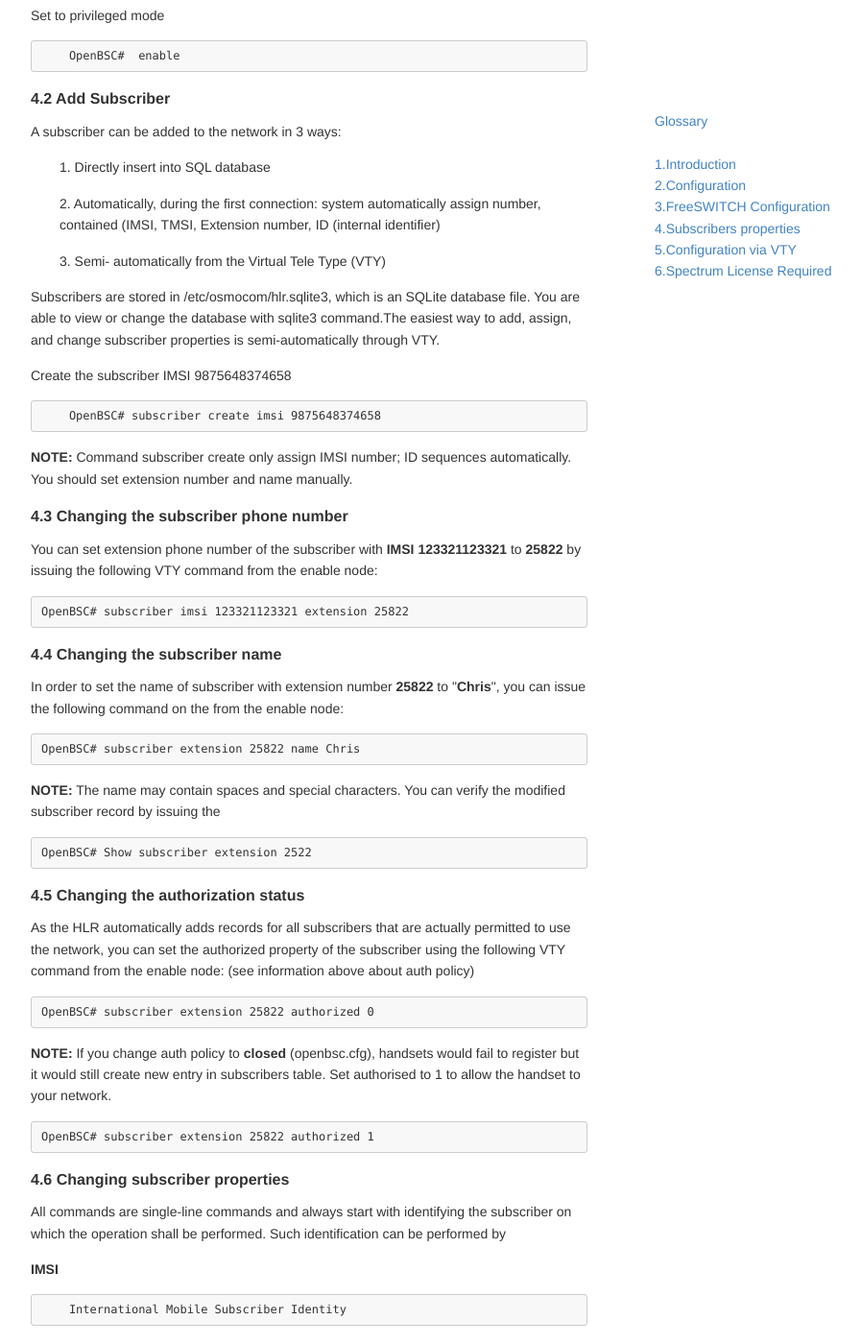
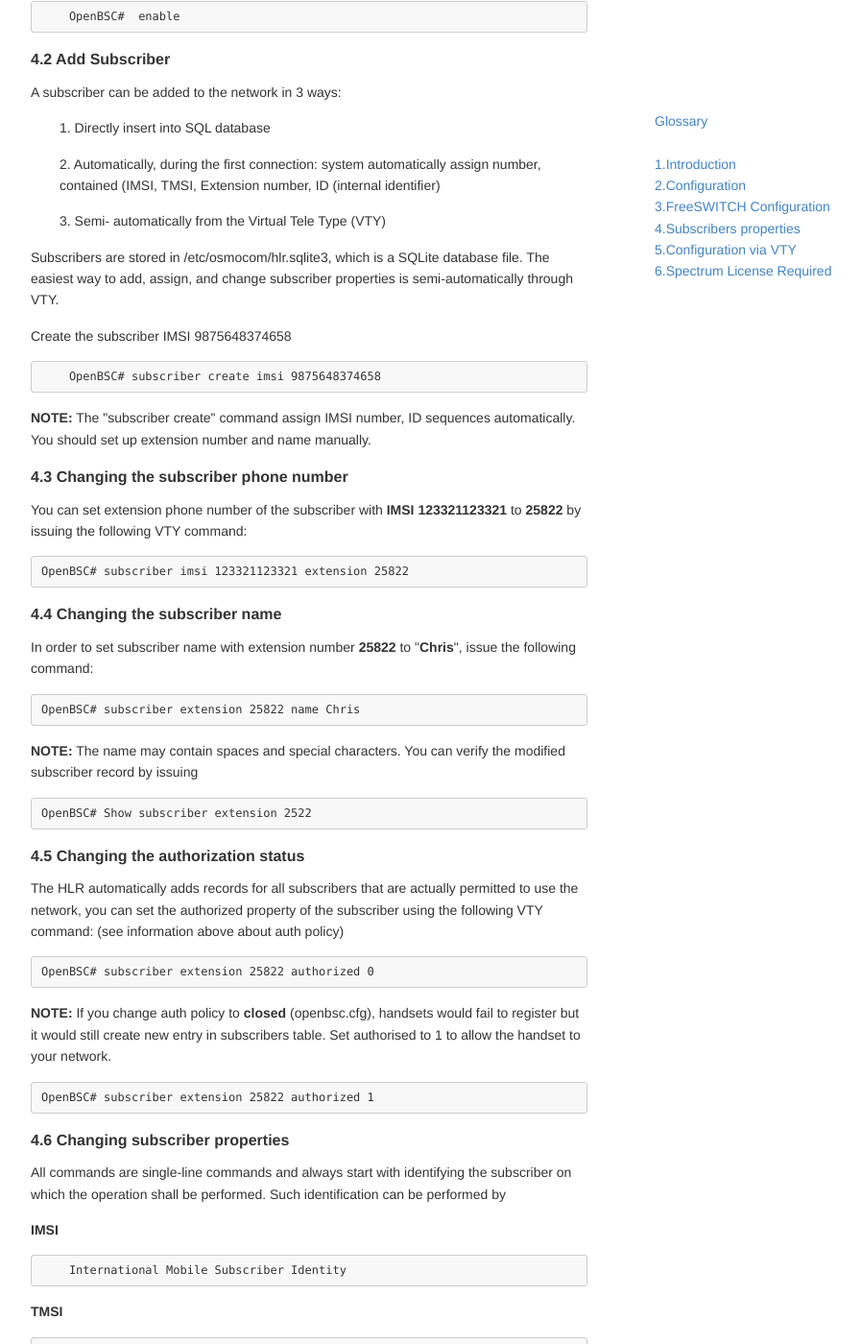
Before and after one commit to fairwaves/um-docs, a Jekyll site: the page soft_conf.html, which Jekyll copies as it is, in a window 1280 px wide and 1400 px high, scrolled down 21211 px. Shown: the whole window at 96% size, without its empty margins (248-1145 px from the left). Built offline with Jekyll 4.4.1, drawn with Linux system fonts in a browser that asks for light colours; nearby versions of some CDN libraries; some of the changed text lies outside the part shown.

Commit message:
Theory update + grammar check. Published

```diff
--- a/soft_conf.html
+++ b/soft_conf.html
@@ -446,43 +446,43 @@
 <h4>Mobile Station (MS)</h4>
 <p>is made up of two components:</p>
 <ul>
-<li><p><strong><u>1. Mobile Equipment (ME)</u></strong> refers to the physical phone itself.</p></li>
+<li><p><strong>1. Mobile Equipment (ME)</strong> refers to the physical phone itself.</p></li>
 <li>
-<p><strong><u>2. Subscriber Identity Module (SIM)</u></strong> is a small smart card that carries information specific to the subscriber, such as IMSI, TMSI, Ki (used for encryption), Service Provider Name (SPN), and Local Area Identity (LAI). </p>
+<p><strong>2. Subscriber Identity Module (SIM)</strong> is a small smart card that carries information specific to the subscriber, such as IMSI, TMSI, Ki (used for encryption), Service Provider Name (SPN), and Local Area Identity (LAI). </p>
 </li>
 </ul>
 <h4>Base Station Subsystem (BSS)</h4>
 <p>consists of two elements:</p>
 <ul>
 <li>
-<p><strong><u>1. Base Transceiver Station (BTS)</u></strong> responsible for carrying out radio communications between the network and the MS,it handles speech encoding, encryption, multiplexing (TDMA), and modulation/demodulation of the radio signals.</p>
+<p><strong>1. Base Transceiver Station (BTS)</strong> responsible for carrying out radio communications between the network and the MS,it handles speech encoding, encryption, multiplexing (TDMA), and modulation/demodulation of the radio signals.</p>
 </li>
 <li>
-<p><u>2. Base Station Controller (BSC)</u> handles allocation of radio channels, frequency administration, power and signal measurements from the MS, and handovers from one BTS to another.</p>
+<p><strong>2. Base Station Controller (BSC)</strong> handles allocation of radio channels, frequency administration, power and signal measurements from the MS, and handovers from one BTS to another.</p>
 </li>
 </ul>
 <h4>Network Switching Subsystem (NSS)</h4>
 <p>provides the main control and interfacing for the whole mobile network.</p>
 <ul>
 <li>
-<p><strong><u>1. Mobile Switching Centre (MSC)</u></strong> is the main element delivery node for GSM, responsible for the routing voice calls and SMS. MSC acts like a normal switching node within a PSTN or ISDN, but also provides additional functionality to enable the requirements of a mobile user to be supported. These include registration, authentication, call location, inter-MSC handovers and call routing to a mobile subscriber. It also provides an interface to the PSTN so that calls can be routed from the mobile network to a phone connected to a landline. Interfaces to other MSCs are provided to enable calls on different networks.</p>
+<p><strong>1. Mobile Switching Centre (MSC)</strong> is the main element delivery node for GSM, responsible for the routing voice calls and SMS. MSC acts like a normal switching node within a PSTN or ISDN, but also provides additional functionality to enable the requirements of a mobile user to be supported. These include registration, authentication, call location, inter-MSC handovers and call routing to a mobile subscriber. It also provides an interface to the PSTN so that calls can be routed from the mobile network to a phone connected to a landline. Interfaces to other MSCs are provided to enable calls on different networks.</p>
 </li>
 <li>
-<p><strong><u>2. Home Location Register (HLR)</u></strong> is a central database that contains details of each mobile phone subscriber that is authorized (AuC) to use the GSM core network.The HLR maintains information such as the MSISDN, IMSI, current location of the MS, roaming restrictions, and subscriber
+<p><strong>2. Home Location Register (HLR)</strong> is a central database that contains details of each mobile phone subscriber that is authorized (AuC) to use the GSM core network.The HLR maintains information such as the MSISDN, IMSI, current location of the MS, roaming restrictions, and subscriber
 features.</p>
 </li>
 <li>
-<p><strong><u>3. Visitor Location Register (VLR)</u></strong> contains subset of the information about the mobile subscribers which came from the other MSC.</p>
+<p><strong>3. Visitor Location Register (VLR)</strong> contains subset of the information about the mobile subscribers which came from the other MSC.</p>
 </li>
 <li>
-<p><strong><u>4. Equipment Identity Register (EIR)</u></strong> is a database that keeps tracks of handsets on the network using the IMEI.</p>
+<p><strong>4. Equipment Identity Register (EIR)</strong> is a database that keeps tracks of handsets on the network using the IMEI.</p>
 </li>
 <li>
-<p><strong><u>5. Authentication Centre (AuC)</u></strong> is responsible for generating the necessary cryptovariables for authentication and encryption on the network. The Auc also stores the Ki for each IMSI on the network. Although it is not
+<p><strong>5. Authentication Centre (AuC)</strong> is responsible for generating the necessary cryptovariables for authentication and encryption on the network. The Auc also stores the Ki for each IMSI on the network. Although it is not
 required, the Auc is normally physically collocated with the HLR.</p>
 </li>
 <li>
-<p><strong><u>6. Gateway Mobile Switching Centre (GMSC)</u></strong> is a gateway between
+<p><strong>6. Gateway Mobile Switching Centre (GMSC)</strong> is a gateway between
 two networks. If a mobile subscriber wants to place a call to a regular land line, then the call would have to go through a GMSC in order to
 switch to the Public Switched Telephone Network (PSTN).</p>
 </li>
@@ -521,20 +521,20 @@
 </ul>
 <p>UmCORE is available in customer co-located and cloud versions.</p>
 
-<h4> UmCORE Local</h4>
+<strong>   UmCORE Local</strong>
 <p>UmCORE Local is a turnkey solution comprised of a compact low power server loaded with preconfigured software, designed for ease of deployment and customer co-location.
 </p>
 <p>UmCORE Local can be managed and upgraded remotely via a secure VPN link.    </p>
 
-<h4>UmCORE Cloud </h4>
+<strong>  UmCORE Cloud </strong>
 <p>UmCORE Cloud is a hosted solution that provides an additional layer of resilience and is used to enable integration with existing operator networks via a VoIP-SS7 gateway.
 </p>
 <a name="2.Configuration"></a><h4>2. Configuration<a class="anchorlink" href="#2.Configuration"></a></h4>
  <br>
 <h4>2.1	Log in</h4>
-<p>There are two physical ethernet interfaces for the <strong><u>UmDESK</u></strong>, which is have a static IP for the external ethernet card <u>192.168.50.100</u> (<i>also it's configured to obtain IP address via DHCP</i>)</p>
+<p>There are two physical ethernet interfaces for the <strong>UmDESK</strong>, which is have a static IP for the external ethernet card <u>192.168.50.100</u> (<i>also it's configured to obtain IP address via DHCP</i>)</p>
 <p><u>192.168.10.10</u> is internal interface for the UmTRX.</p>
-<p><u>NOTE:</u> to detect radio devices and confirm connectivity run:</p>
+<p><strong>NOTE:</strong>   to detect radio devices and confirm connectivity run:</p>
 <pre><code>uhd_find_devices
 </code></pre>
 
@@ -581,7 +581,7 @@
 <p>Refer to <a href="https://help.ubuntu.com/14.04/ubuntu-help/index.html"><strong>Ubuntu</strong></a> documentation for details
 </p>
 
-<p><u>NOTE:</u> Base station configured to get IP address through DHCP.
+<p><strong>  NOTE:</strong>   Base station configured to get IP address through DHCP.
 We also recommend to keep configuration for the
 <u>eth1:1</u> (192.168.50.50/24), because it's used as a backup IP address. If you
 want to configure a statis IP address, change <u>eth1</u> configuration.</p>
@@ -612,9 +612,9 @@
 <p>policy of access to the network. it's open for all by default.
 Possible values are:<br />
 <br></br>
-1.	<u>closed:</u> Don't allow anyone who is not marked as authorized=1 in the HLR database<br />
-<br></br>
-2.	<u>accept-all:</u> Accept everyone into the network</p>
+1.	<strong>  closed:</strong>   Don't allow anyone who is not marked as authorized=1 in the HLR database<br />
+<br>
+2.	<strong> accept-all:</strong>   Accept everyone into the network</p>
 
 <h4>band</h4>
 
@@ -625,7 +625,7 @@
 
 <p>absolute radio-frequency channel number. This is a code that specifies a pair of physical radio carriers used for transmission and reception signal. Different bands provides a different amount of channels.</p>
 
-<p><u>NOTE:</u>See below at the Configuration via VTY how to change these parameters</p>
+<p><strong> NOTE:</strong>  See below at the Configuration via VTY how to change these parameters</p>
 <p><i>Restart services when config changes:</i></p>
 <pre><code>Shell&gt; sudo sv restart osmo-nitb osmo-bts osmo-trx
 </code></pre>
@@ -691,7 +691,7 @@
 <pre><code>Will degrade system performance; only for use by developers
 </code></pre>
 
-<p> <u>NOTE:</u> To get different information out of the system, you may set different logging level in the VTY command line</p>
+<p> <strong>  NOTE:</strong>   To get different information out of the system, you may set different logging level in the VTY command line</p>
 
 
 <h4>2.5 Multi BTS configuration</h4>
@@ -708,7 +708,7 @@
 <p>1. <code>ipa unit-id</code> - each BTS should have unique ipa unit-id</p>
 </li>
 <li>
-<p><strong>2. <code>oml remote-ip</code></strong> - BSC ip address</p>
+<p>2. <code>oml remote-ip</code> - BSC ip address</p>
 </li>
 </ul>
 <p><strong>path:</strong> <em>etc/osmocom/osmo-bts.cfg</em></p>
@@ -770,13 +770,13 @@
 <p>There are three parameters which should be checked in BSC configuration:</p>
 <ul>
 <li>
-<p><strong>1. <code>ip.access unit_id</code></strong> - you should set the same unit id in the BSC as well as in BTS, each BTS should have unique ipa unit-id</p>
+<p>1. <code>ip.access unit_id</code> - you should set the same unit id in the BSC as well as in BTS, each BTS should have unique ipa unit-id</p>
 </li>
 <li>
-<p><strong>2. <code>base_station_id_code</code></strong> - should be unique in location area &lt;0-63&gt;</p>
+<p>2. <code>base_station_id_code</code> - should be unique in location area &lt;0-63&gt;</p>
 </li>
 <li>
-<p><strong>3. <code>neighbor-list mode automatic</code></strong></p>
+<p>3. <code>neighbor-list mode automatic</code></p>
 </li>
 </ul>
 <p><strong>path:</strong> <em>etc/osmocom/openbsc.cfg</em></p>
@@ -997,8 +997,8 @@
 
 <h4>2.6 Handover</h4>
 <p>Handover is the ability to keep connection an ongoing call between two base stations.
-You should use <u>MultiBTS mode</u> for osmo-nitb and osmo-bts
-enable handover in <u>osmo-nitb</u> configuration <em>etc/osmocom/openbsc.cfg</em></p>
+You should use <strong>  MultiBTS mode</strong>   for osmo-nitb and osmo-bts
+enable handover in <u>osmo-nitb</u> configuration: <em>etc/osmocom/openbsc.cfg</em></p>
 <pre><code> handover 1
  handover window rxlev averaging 10
  handover window rxqual averaging 1
@@ -1107,11 +1107,11 @@
 <pre><code>&lt;action application=&quot;bridge&quot; data=&quot;sofia/gateway/yourprovidername/$1&quot;/&gt;
 </code></pre>
 
-<p>restart the service </p>
+<p>restart services </p>
 <pre><code>    shell&gt; sudo sv restart freeswitch
 </code></pre>
 
-<p><strong><em>NOTE</em></strong>:  If your system already in production you should use  <strong>fs_cli</strong> for the  restarting</p>
+<p><strong>NOTE</strong>:  If your system already in production you should use  <strong>fs_cli</strong> for the  restarting</p>
 <h5>Change directory</h5>
 <pre><code>    shell&gt; cd ../../bin/
 </code></pre>
@@ -1140,11 +1140,11 @@
 <pre><code>    shell&gt; ./fs_cli
 </code></pre>
 
-<p>Type:</p>
+<p>Execute:</p>
 <pre><code>    freeswitch@internal&gt;  sofia global siptrace on
 </code></pre>
 
-<p>Logs show up when the calls will be made.</p>
+<p>Logs show up when calls will be made.</p>
 
 <h4>3.3 Codecs in FreeSWITCH</h4>
 <p>FreeSWITCH supports a large number of VoIP compression codecs. </p>
@@ -1181,16 +1181,16 @@
 
 <p>More information <a href="https://en.wikipedia.org/wiki/FreeSWITCH">FreeSWITCH</a></p>
 <h5>Change codecs</h5>
-<pre><code>    shell&gt; nano /usr/local/freeswitch/conf/vars.xml
-</code></pre>
-
-<p>Find lines and set the codecs</p>
+<pre><code>shell&gt; nano /usr/local/freeswitch/conf/vars.xml
+</code></pre>
+
+<p>Find lines and set up codecs</p>
 <pre><code>&lt;X-PRE-PROCESS cmd=&quot;set&quot; data=&quot;global_codec_prefs=G722,PCMU,PCMA,GSM&quot;/&gt;
 &lt;X-PRE-PROCESS cmd=&quot;set&quot; data=&quot;outbound_codec_prefs=PCMU,PCMA,GSM&quot;/&gt;
 </code></pre>
 
 <a name="4.Subscribers properties"></a><h4>4. Subscribers properties<a class="anchorlink" href="#4.Subscribers properties"></a></h4>
-<p>This part shows you how to change subscriber options through Virtual Teletype (VTY). VTY has the concept of nodes and commands, which is consists of several words followed by a variable number of parameters. The VTY allows for runtime management and is available through telnet on the localhost. The arguments can be a single word, a string, numbers, ranges or a list of options. The available commands depend on the current node.</p>
+<p> Virtual Teletype (VTY) has the concept of nodes and commands, which is consists of several words followed by a variable number of parameters. The VTY allows for runtime management and is available through telnet on the localhost. The arguments can be a single word, a string, numbers, ranges or a list of options. The available commands depend on the current node.</p>
 <h4>4.1 Virtual Teletype. Login. Privileged mode.</h4>
 <p>Modifying subscriber properties requires the VTY to be in the privileged (<strong>enable</strong>) mode.</p>
 <p>Login to VTY
@@ -1215,35 +1215,35 @@
 <p>3. Semi- automatically from the Virtual Tele Type (VTY)</p>
 </li>
 </ol>
-<p>Subscribers are stored in /etc/osmocom/hlr.sqlite3, which is an SQLite database file. You are able to view or change the database with sqlite3 command.The easiest way to add, assign, and change subscriber properties is semi-automatically through VTY.</p>
+<p>Subscribers are stored in /etc/osmocom/hlr.sqlite3, which is a SQLite database file. The easiest way to add, assign, and change subscriber properties is semi-automatically through VTY.</p>
 <b>Create the subscriber IMSI 9875648374658</b>
 <pre><code>    OpenBSC# subscriber create imsi 9875648374658
 </code></pre>
 
-<p><strong><em>NOTE:</em></strong> Command subscriber create only assign IMSI number; ID sequences automatically. You should set extension number and name manually.</p>
+<p><strong>NOTE:</strong> The "subscriber create" command assign IMSI number, ID sequences automatically. You should set up extension number and name manually.</p>
 <h4>4.3 Changing the subscriber phone number</h4>
-<p>You can set extension phone number of the subscriber with <strong>IMSI 123321123321</strong> to <strong>25822</strong>  by issuing the following VTY command from the enable node:</p>
+<p>You can set extension phone number of the subscriber with <strong>IMSI 123321123321</strong> to <strong>25822</strong>  by issuing the following VTY command:</p>
 <pre><code>OpenBSC# subscriber imsi 123321123321 extension 25822
 </code></pre>
 
 <h4>4.4 Changing the subscriber name</h4>
-<p>In order to set the name of subscriber with extension number <strong>25822</strong> to &quot;<strong>Chris</strong>&quot;, you can issue the following command on the from the enable node:
+<p>In order to set subscriber name with extension number <strong>25822</strong> to &quot;<strong>Chris</strong>&quot;, issue the following command:
 </p>
 <pre><code>OpenBSC# subscriber extension 25822 name Chris
 </code></pre>
 
-<p><strong><em>NOTE:</em></strong>
-The name may contain spaces and special characters. You can verify the modified subscriber record by issuing the</p>
+<p><strong>NOTE:</strong>
+The name may contain spaces and special characters. You can verify the modified subscriber record by issuing</p>
 <pre><code>OpenBSC# Show subscriber extension 2522
 </code></pre>
 
 <h4>4.5 Changing the authorization status</h4>
-<p>As the HLR automatically adds records for all subscribers that are actually permitted to use the network, you can set the authorized property of the subscriber using the following VTY command from the enable node: (see information above about auth policy)
+<p>The HLR automatically adds records for all subscribers that are actually permitted to use the network, you can set the authorized property of the subscriber using the following VTY command: (see information above about auth policy)
 </p>
 <pre><code>OpenBSC# subscriber extension 25822 authorized 0
 </code></pre>
 
-<p><strong><em>NOTE:</em></strong>
+<p><strong>NOTE:</strong>
 If you change auth policy to <strong>closed</strong>  (<em>openbsc.cfg</em>), handsets would fail to register but it would still create new entry in subscribers table.
 Set authorised to 1 to allow the handset to your network.</p>
 <pre><code>OpenBSC# subscriber extension 25822 authorized 1
@@ -1268,7 +1268,7 @@
 </code></pre>
 
 <p>Information about a specific subscriber can be obtained from the HLR by showing the subscriber command.</p>
-<p><strong>For example:</strong> Display information about a subscriber with the <strong>IMSI 123321123321</strong>, you can use the following command:</p>
+<p><strong>For example:</strong> Display information about a subscriber with the <strong>IMSI 123321123321</strong></p>
 <pre><code>OpenBSC# show subscriber imsi 123321123321
 </code></pre>
 
@@ -1285,7 +1285,7 @@
 Use count: 1
 </code></pre>
 
-<p>Also you can get information using the <strong>extension number</strong> </p>
+<p>Also you can get information by <strong>extension number</strong> </p>
 <pre><code>OpenBSC# show subscriber extension 25825
 </code></pre>
 
@@ -1295,12 +1295,12 @@
 </code></pre>
 
 <a name="5.Configuration via VTY"></a><h4>5. Configuration via VTY<a class="anchorlink" href="#5.Configuration via VTY"></a></h4>
-<p>Along with working on the subscriber database, VTY is used for configuring files as well. The configuration commands are available at runtime, but they are not all applied immediately. It is necessary to save the new configuration and then restart the application.</p>
+<p>VTY can be used for files configuration. The configuration commands are available at runtime, but they are not all applied immediately. It is necessary to save the new configuration and then restart the application.</p>
 <h4>5.1 Log in</h4>
 <pre><code>root@fairwaves:/# telnet localhost 4242
 </code></pre>
 
-<p><strong><em>NOTE:</em></strong> This is the default node when connecting to the VTY interface. This node does not require any additional permission and allows
+<p><strong>NOTE:</strong> This is the default node when connecting to the VTY interface. This node does not require any additional permission and allows
 to introspect the application.</p>
 
 <p><strong>Print available commands for that node</strong></p>
@@ -1363,7 +1363,7 @@
 </code></pre>
 
 <h4>5.3 Configuration Node</h4>
-<p>After you get in VTY, you are able to change configuration files through the VTY</p>
+<p>As soon as you get into VTY command promt, you will be able to change configuration</p>
 <p><strong>Turn on privileged mode command</strong></p>
 <pre><code>OpenBSC&gt; enable
 </code></pre>
@@ -1481,7 +1481,7 @@
 <li>  0 about 1W of output power. </li>
 <li>188 about 3W of output power.</li>
 </ul>
-<p><strong><em>NOTE:</em></strong> In terms of ABIS specific, only even values allow</p>
+<p><strong>NOTE:</strong> In terms of ABIS specific, only even values allow</p>
 
 
 
```
Also changed, not shown: other parts of soft_conf.html (+12 -12 lines).
